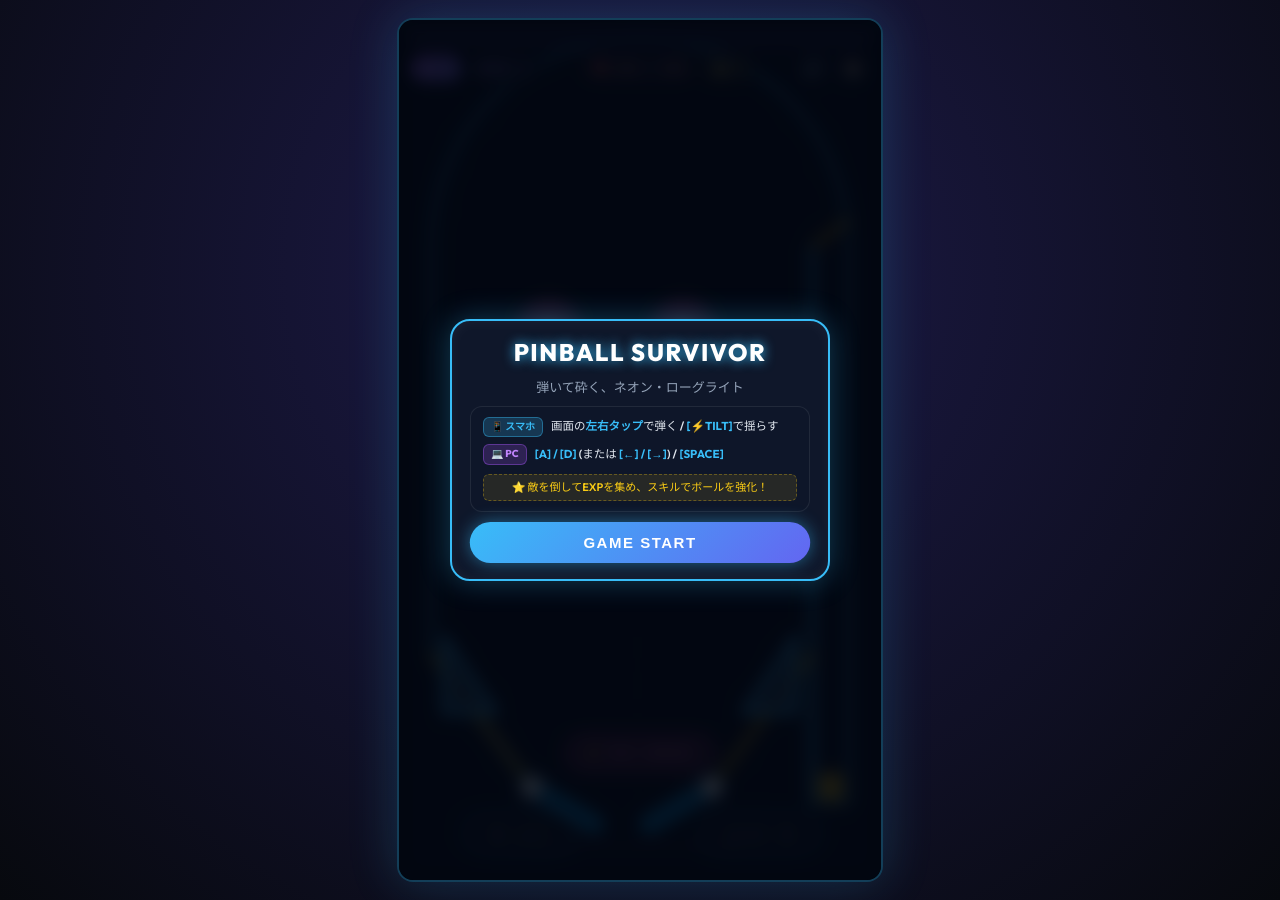
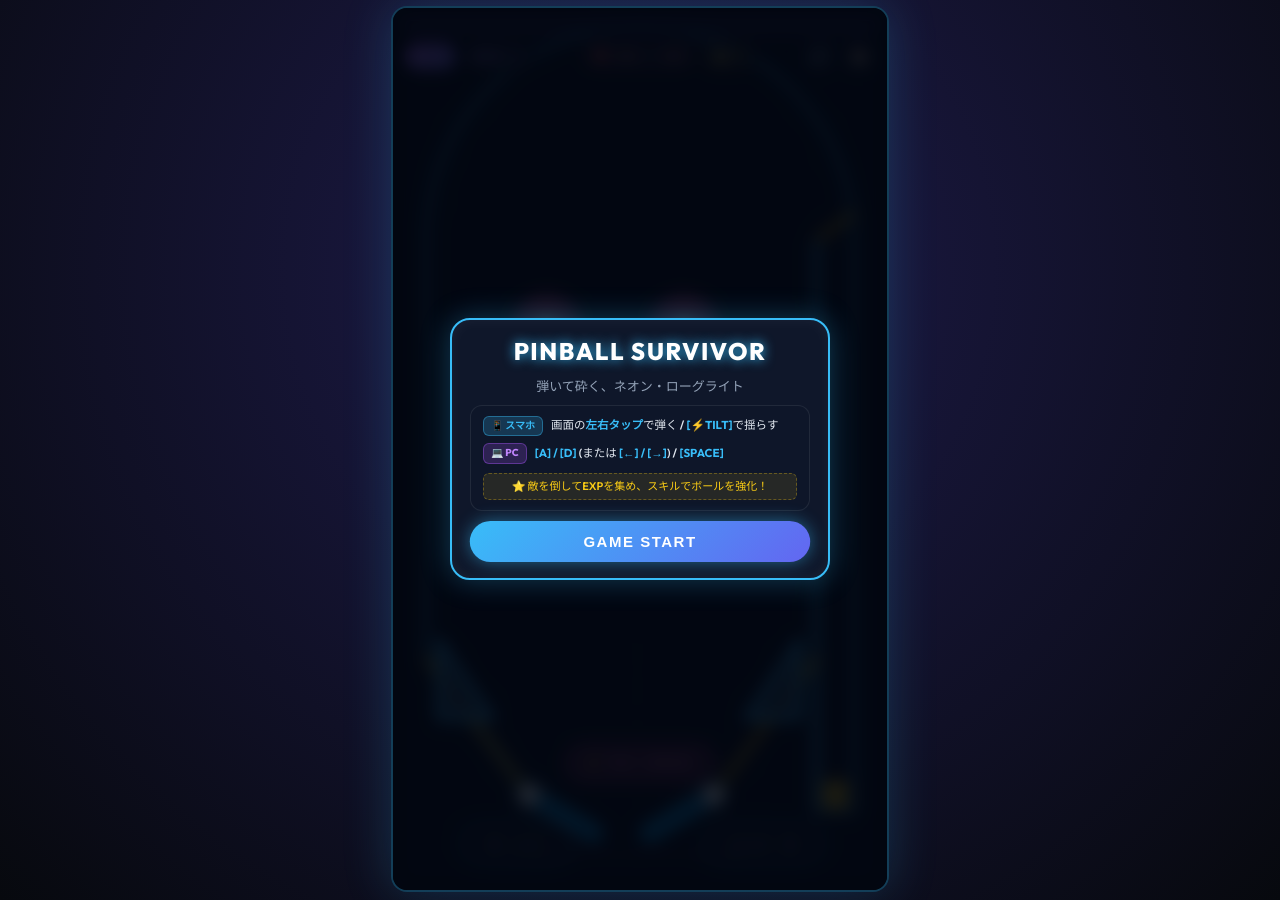
Before and after one commit to ippei-kami/ippei-kami.github.io, a Jekyll site: the page pinball/index.html, which Jekyll copies as it is, in a window 1280 px wide. Built offline with Jekyll 4.4.1, drawn with Linux system fonts in a browser that asks for light colours.

Commit message:
fix: mobile viewport fit and prevent bottom clipping with 100svh

```diff
--- a/pinball/index.html
+++ b/pinball/index.html
@@ -2,7 +2,7 @@
 <html lang="ja">
 <head>
   <meta charset="UTF-8">
-  <meta name="viewport" content="width=device-width, initial-scale=1.0, maximum-scale=1.0, user-scalable=no">
+  <meta name="viewport" content="width=device-width, initial-scale=1.0, maximum-scale=1.0, user-scalable=no, viewport-fit=cover">
   <title>ピンボール・サバイバー (Pinball Survivor)</title>
   <meta name="description" content="押し寄せるモンスターの群れをフリッパーで弾き返せ！ランダム強化とエイミング技術が融合した新感覚ローグライト・ピンボール。">
 
--- a/pinball/style.css
+++ b/pinball/style.css
@@ -23,6 +23,10 @@
 body, html {
   width: 100%;
   height: 100%;
+  height: 100svh;
+  height: 100dvh;
+  margin: 0;
+  padding: 0;
   overflow: hidden;
   background-color: var(--bg-color);
   font-family: 'Outfit', 'M PLUS 1p', sans-serif;
@@ -31,22 +35,39 @@
 }
 
 #game-wrapper {
-  position: relative;
-  width: 100vw;
-  height: 100vh;
+  position: fixed;
+  top: 0;
+  left: 0;
+  right: 0;
+  bottom: 0;
+  width: 100%;
+  width: 100dvw;
+  height: 100%;
+  height: 100svh;
+  height: 100dvh;
   display: flex;
   justify-content: center;
   align-items: center;
+  padding: max(env(safe-area-inset-top, 0px), 4px) max(env(safe-area-inset-right, 0px), 4px) max(env(safe-area-inset-bottom, 0px), 6px) max(env(safe-area-inset-left, 0px), 4px);
+  box-sizing: border-box;
   background: radial-gradient(circle at 50% 30%, #1e1b4b 0%, #07090e 100%);
+  overflow: hidden;
 }
 
 #canvas-container {
   position: relative;
   aspect-ratio: 450 / 800;
-  height: min(96vh, calc(96vw * 800 / 450));
+
+  /* Fallback for older browsers without svh/dvh */
+  height: min(calc(100vh - 16px), calc((100vw - 12px) * 800 / 450));
+  width: min(calc((100vh - 16px) * 450 / 800), calc(100vw - 12px));
+
+  /* Modern mobile viewport: 100svh guarantees canvas fits when mobile browser bars are visible */
+  height: min(calc(100svh - env(safe-area-inset-top, 0px) - env(safe-area-inset-bottom, 0px) - 14px), calc((100dvw - 12px) * 800 / 450));
+  width: min(calc((100svh - env(safe-area-inset-top, 0px) - env(safe-area-inset-bottom, 0px) - 14px) * 450 / 800), calc(100dvw - 12px));
+
   max-height: 960px;
-  max-width: min(540px, calc(96vh * 450 / 800));
-  width: auto;
+  max-width: 540px;
   box-shadow: 0 0 50px rgba(56, 189, 248, 0.2), inset 0 0 20px rgba(0, 0, 0, 0.8);
   border-radius: 16px;
   overflow: hidden;
```
